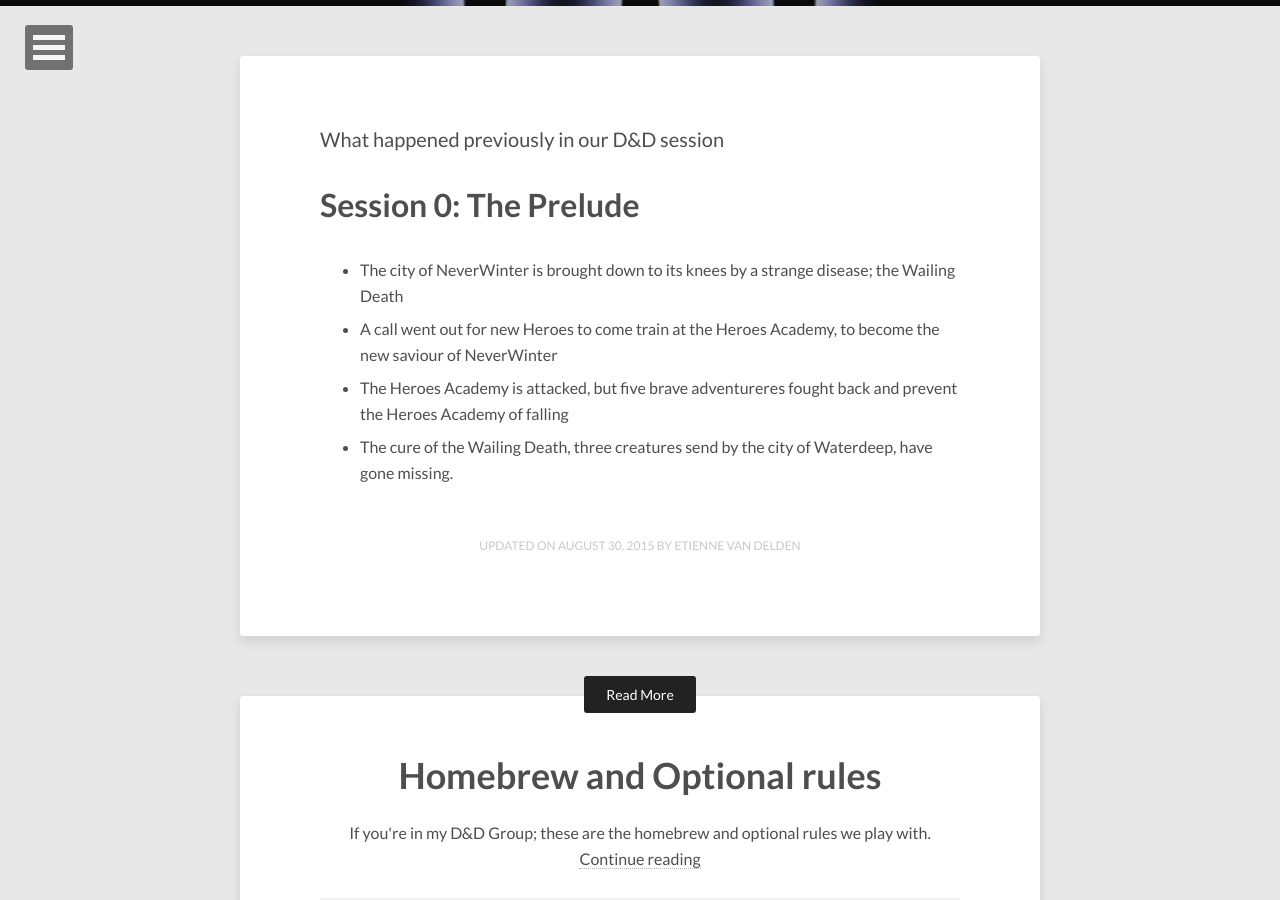
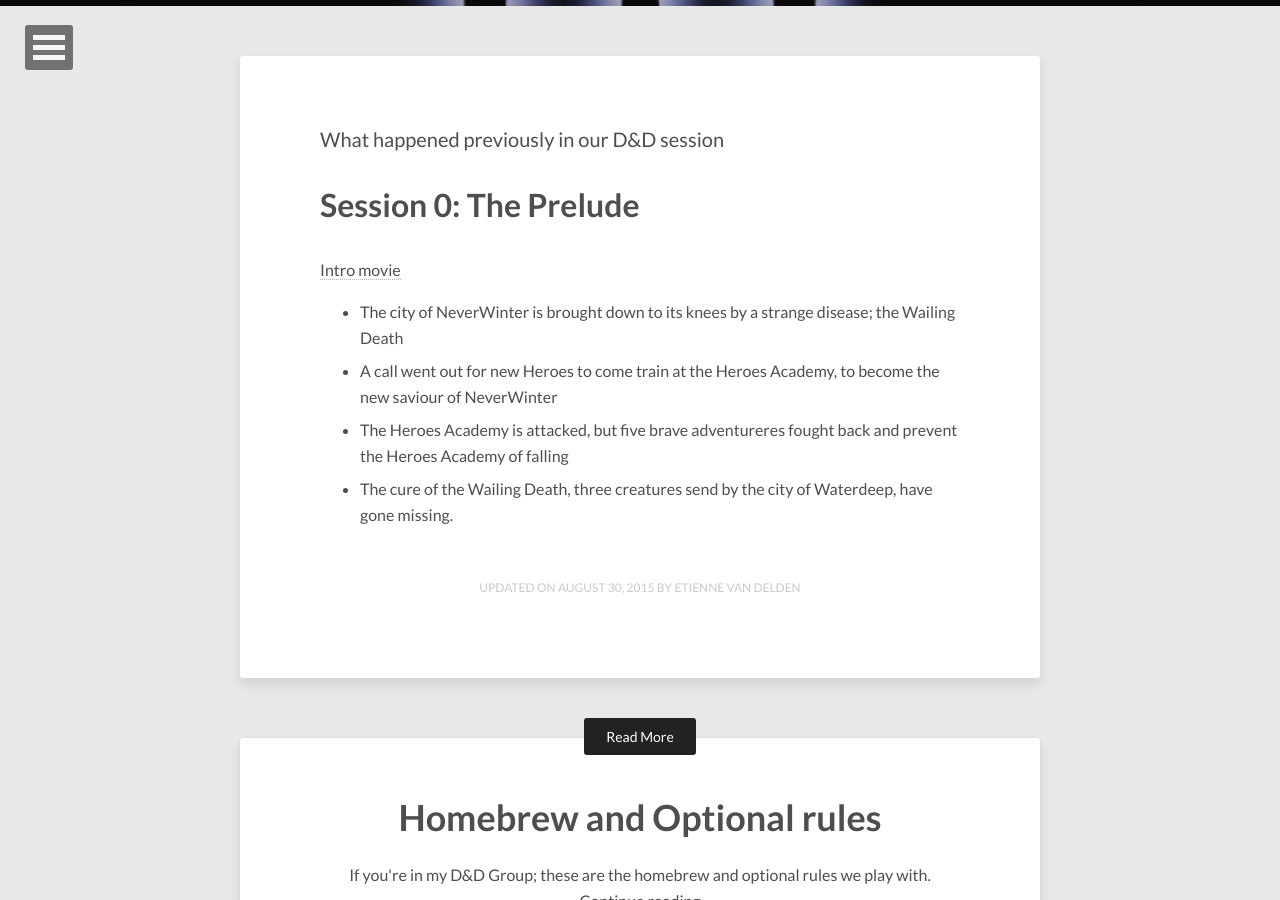
Before and after one commit to eirvandelden/eirvandelden.github.io, a Jekyll site: the page built from _posts/dnd/2015-08-30-adventure-log.markdown, in a window 1280 px wide and 900 px high, scrolled down 394 px. Built offline with Jekyll 4.4.1, drawn with Linux system fonts in a browser that asks for light colours; nearby versions of some CDN libraries.

Commit message:
Add intro movie

```diff
--- a/_posts/dnd/2015-08-30-adventure-log.markdown
+++ b/_posts/dnd/2015-08-30-adventure-log.markdown
@@ -17,6 +17,9 @@ date: 2015-08-30T11:13:51+02:00
 What happened previously in our D&D session
 
 # Session 0: The Prelude
+
+[Intro movie](https://youtu.be/-0qA7n4-E-Y?list=PL5U1SRexN7RUzwjvhTESUq0Q-yH4O8QF2)
+
  - The city of NeverWinter is brought down to its knees by a strange disease; the Wailing Death
  - A call went out for new Heroes to come train at the Heroes Academy, to become the new saviour of NeverWinter
  - The Heroes Academy is attacked, but five brave adventureres fought back and prevent the Heroes Academy of falling
```
